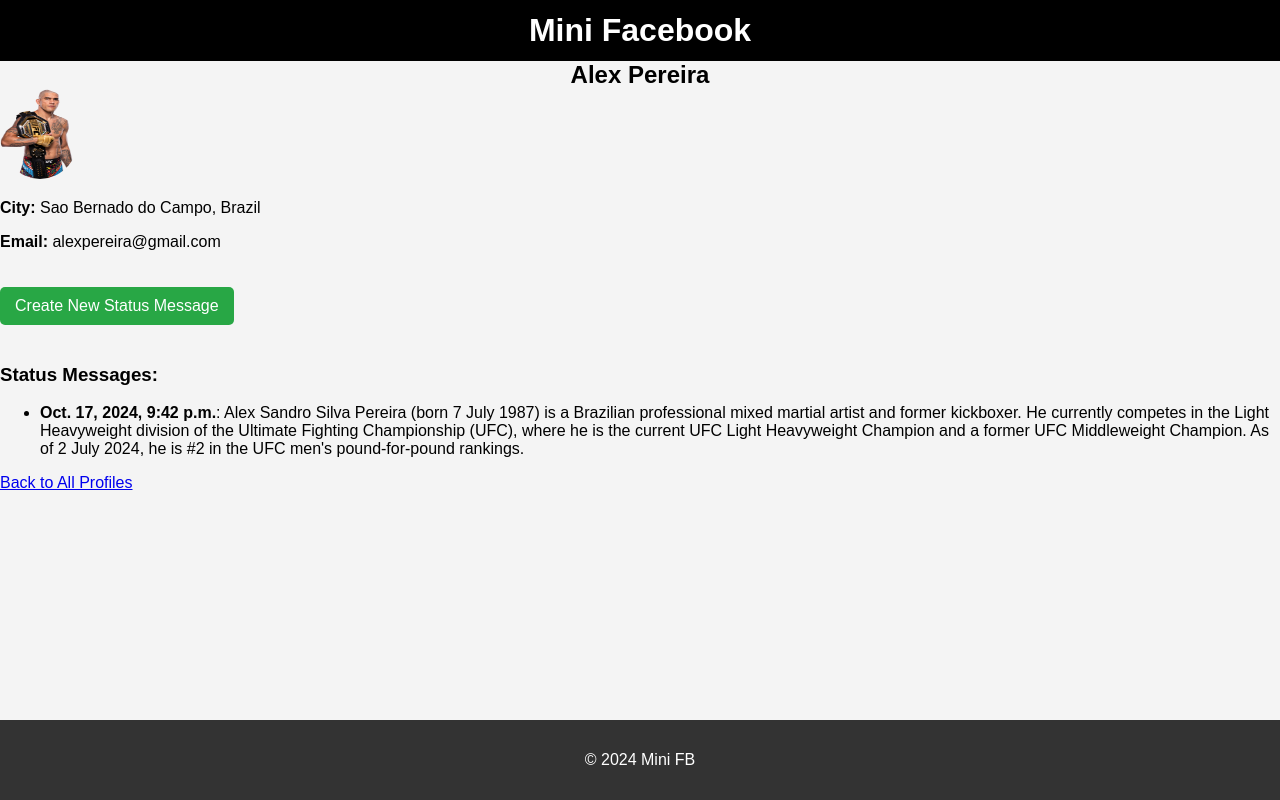
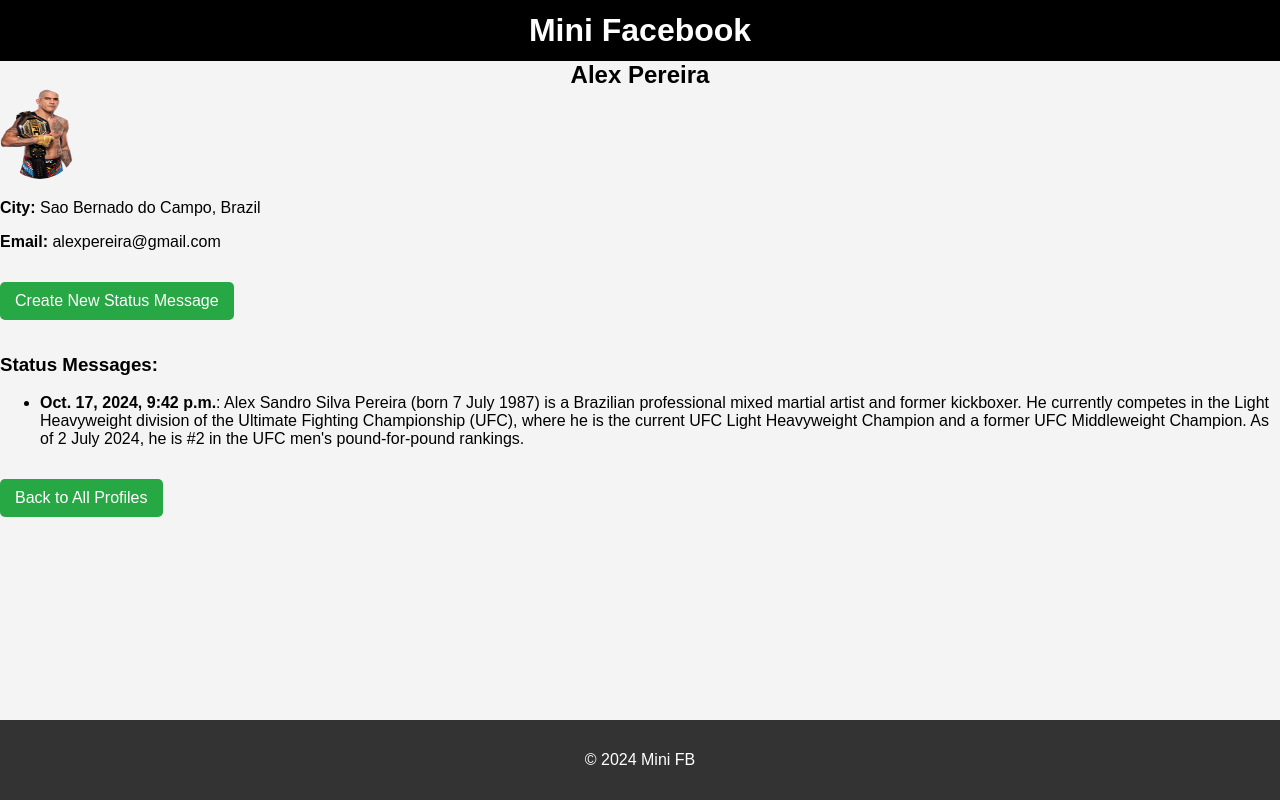
Before and after one commit to chwangbu/cs412_hw5, a Django app: page /mini_fb/profile/5/ in a window 1280 px wide. Run offline with Django 5.2, Linux system fonts and the light colour scheme; data comes from the database, SQL or seed files in the repository.

Commit message:
CSS application does not work on button, but scroll down features seems to work-ish. Debugged for button placement.

```diff
--- a/mini_fb/templates/mini_fb/create_profile_form.html
+++ b/mini_fb/templates/mini_fb/create_profile_form.html
@@ -2,6 +2,9 @@
 
 {% block content %}
 <h2>Create a New Profile</h2>
+
+<a href="{% url 'show_all_profiles' %}" class="btn">Back to All Profiles</a>
+
 <form method="POST">
     {% csrf_token %}
     {{ form.as_p }}
--- a/mini_fb/templates/mini_fb/create_status_form.html
+++ b/mini_fb/templates/mini_fb/create_status_form.html
@@ -5,6 +5,6 @@
 <form method="POST">
     {% csrf_token %}
     {{ form.as_p }}
-    <button type="submit">Submit</button>
+    <button type="submit" class="btn">Submit</button>
 </form>
 {% endblock %}
--- a/mini_fb/templates/mini_fb/show_profile.html
+++ b/mini_fb/templates/mini_fb/show_profile.html
@@ -19,5 +19,5 @@
     {% endfor %}
 </ul>
 
-<a href="{% url 'show_all_profiles' %}">Back to All Profiles</a>
+<a href="{% url 'show_all_profiles' %}" class="btn">Back to All Profiles</a>
 {% endblock %}
--- a/static/css/styles.css
+++ b/static/css/styles.css
@@ -3,6 +3,12 @@ body {
     margin: 0;
     padding: 0;
     background-color: #f4f4f4;
+    overflow-y: auto;
+}
+
+main {
+    min-height: calc(100vh - 100px);
+    padding-bottom: 20px;
 }
 
 header {
@@ -20,6 +26,7 @@ footer {
     position: fixed;
     width: 100%;
     bottom: 0;
+    z-index: 1000;
 }
 
 h1, h2 {
@@ -59,7 +66,7 @@ img {
     border-radius: 50%;
 }
 
-a.btn {
+a.btn, button.btn {
     display: inline-block;
     background-color: #28a745;
     color: white;
@@ -67,12 +74,19 @@ a.btn {
     text-align: center;
     text-decoration: none;
     border-radius: 5px;
+    font-size: 16px;
     margin-bottom: 20px;
     font-size: 16px;
     transition: background-color 0.3s ease;
     margin-top: 20px;
+    border: none;
 }
 
 a.btn:hover {
     background-color: #218838;
 }
+
+a.btn, button.btn {
+    margin-top: 15px;
+    margin-bottom: 15px;
+}
```
